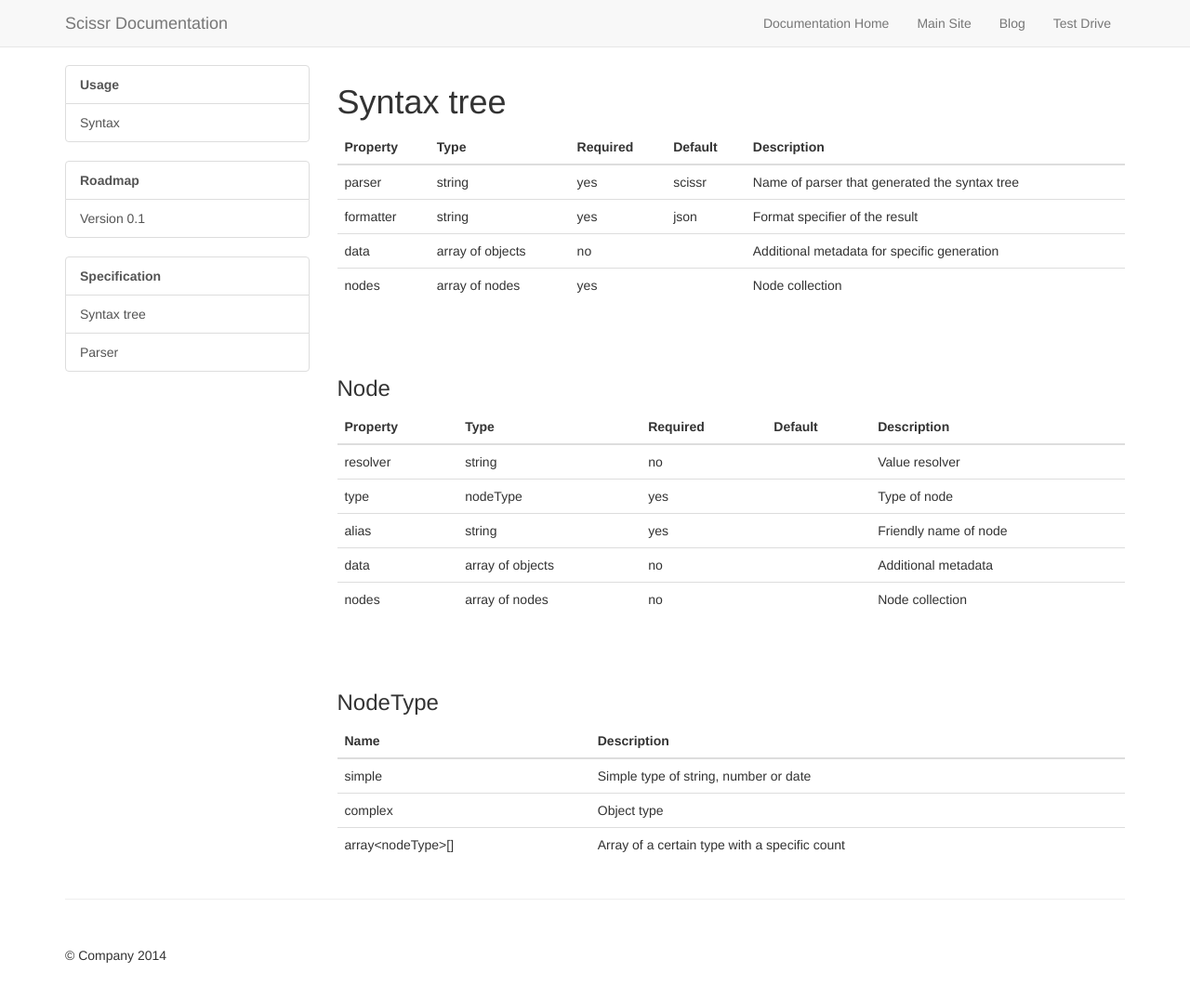
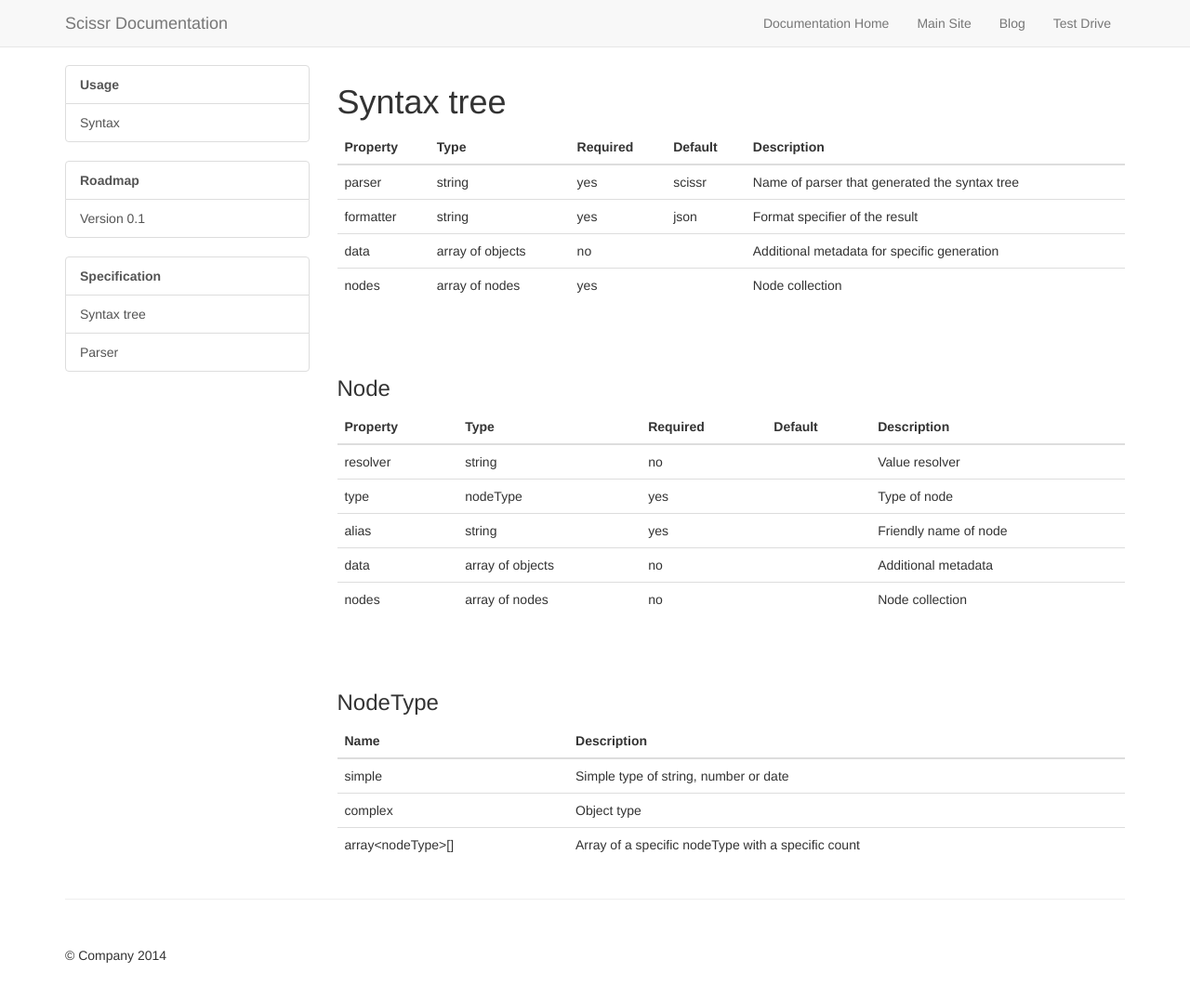
Before and after one commit to Scissr/scissr-docs, a Jekyll site: the page built from specification/syntax-tree/index.md, in a window 1280 px wide and 1078 px high. Shown: the top 1075 px of the window at 93% size. Built offline with Jekyll 4.4.1, drawn with Linux system fonts in a browser that asks for light colours; nearby versions of some CDN libraries.

Commit message:
Updated syntax tree type def

```diff
--- a/specification/syntax-tree/index.md
+++ b/specification/syntax-tree/index.md
@@ -26,9 +26,9 @@ title: Syntax tree
 
 ###NodeType
 
-| Name                    | Description	                                  |
-| ----------------------- | --------------------------------------------- |
-| simple                  | Simple type of string, number or date         |
-| complex                 | Object type                                   |
-| array&lt;nodeType&gt;[] | Array of a certain type with a specific count |
+| Name                    | Description	                                       |
+| ----------------------- | -------------------------------------------------- |
+| simple                  | Simple type of string, number or date              |
+| complex                 | Object type                                        |
+| array&lt;nodeType&gt;[] | Array of a specific nodeType with a specific count |
 {: class="table"}
```
